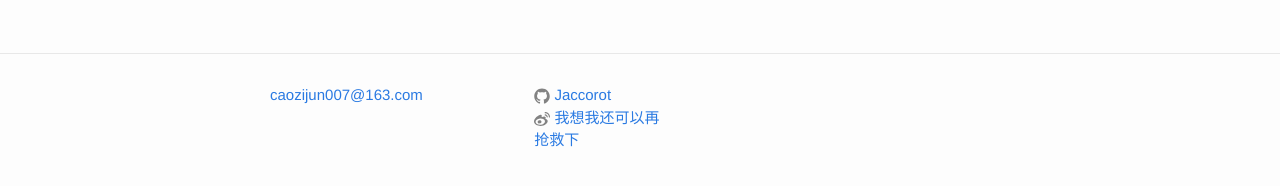
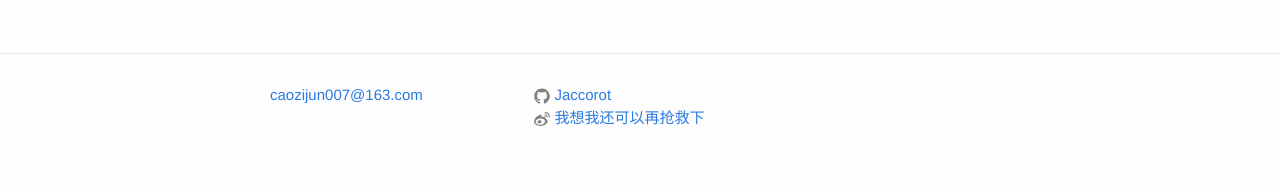
Before and after one commit to Jaccorot/Jaccorot.github.io, a Jekyll site: the page built from index.html, in a window 1280 px wide and 1211 px high. Shown: the part 999-1185 px from the top of the window. Built offline with Jekyll 4.4.1, drawn with Linux system fonts in a browser that asks for light colours; Markdown is read by kramdown in place of the engine named in the settings.

Commit message:
fix the width

```diff
--- a/_includes/footer.html
+++ b/_includes/footer.html
@@ -12,7 +12,7 @@
         </ul>
       </div>
 
-      <div class="footer-col footer-col-2">
+      <div class="footer-col footer-col-1">
         <ul class="social-media-list">
           {% if site.github_username %}
           <li>
```
